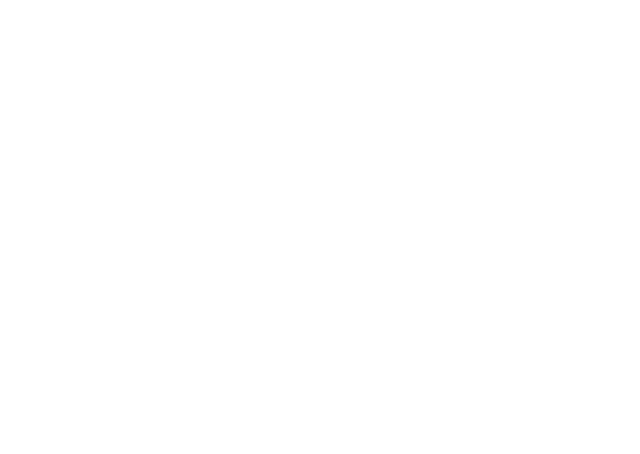
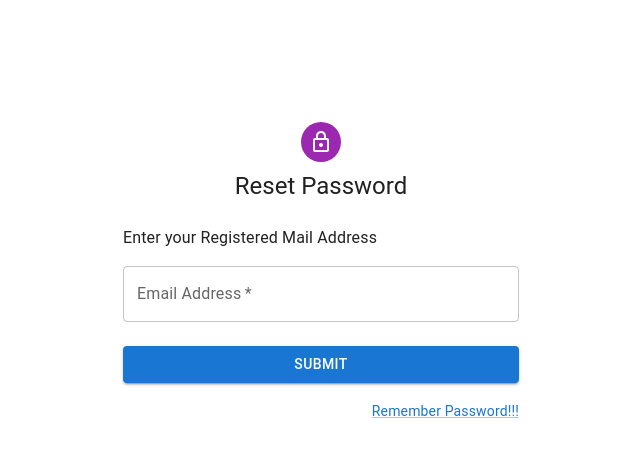
Before and after one commit to Abhilashkumar-creator/crmfront, a React (Create React App) app: page /Forgotpassword in a window 1280 px wide. Before the commit this address had no page. Shown: the top 454 px of the page, without its empty margins (319-959 px from the left). Built offline with nearby package versions, Linux system fonts and the light colour scheme.

Commit message:
Resetpassword

```diff
--- a/src/App.css
+++ b/src/App.css
@@ -49,3 +49,9 @@
 .form-control{
   border-spacing: 15px 50px;
 } */
+
+.Homepage{
+  background-color: blanchedalmond;
+  text-align: center;
+  align-content: center;
+}
--- a/src/App.js
+++ b/src/App.js
@@ -2,25 +2,23 @@
 import { BrowserRouter as Router, Routes, Route } from "react-router-dom";
 
 import Home from "./Home";
-import Contact from "./Contact";
 import ButtonBases from "./ButtonAppBar1";
 import ButtonAppBar from "./ButtonAppBar1";
 import SimpleFormExample from "./LoginPage";
 import useForm from './useForm'
 import SignUp from "./SignUp";
-
+import Forgotpassword from "./Forgotpassword";
 const App = () => {
   return (
     <div style={styles.app}>
       <Router>
         <Routes>
-          <Route path="/" element={<Home />} />
-          <Route path="/contact" element={<Contact />} />
-          <Route path="/ButtonAppBar" element={<ButtonAppBar />} />
+          {/* <Route path="/" element={<Home />} /> */}
+          <Route path="/" element={<ButtonAppBar />} />
           <Route path="/LoginPage" element={<SimpleFormExample/>} />
           <Route path="/signup" element={<SignUp/>} />
-
-                   </Routes>
+          <Route path="/Forgotpassword" element={<Forgotpassword/>}/>
+          </Routes>
       </Router>
 
 
--- a/src/ButtonAppBar1.js
+++ b/src/ButtonAppBar1.js
@@ -7,11 +7,12 @@
 import IconButton from '@mui/material/IconButton';
 import MenuIcon from '@mui/icons-material/Menu';
 import { useNavigate } from 'react-router-dom';
+import './App.css'
 
 export default function ButtonAppBar() {
   const navigate = useNavigate();
   return (
-    <Box sx={{ flexGrow: 1 }}>
+    <Box sx={{ flexGrow: 1 }} className="Homepage">
       <AppBar position="static">
         <Toolbar>
           <IconButton
@@ -21,14 +22,29 @@
             aria-label="menu"
             sx={{ mr: 2 }}
           >
-            <MenuIcon />
-          </IconButton>
+           </IconButton>
           <Typography variant="h6" component="div" sx={{ flexGrow: 1 }}>
-            News
+            Home
+          </Typography>
+          <Typography variant="h6" component="div" sx={{ flexGrow: 1 }}>
+            About
+          </Typography>
+          <Typography variant="h6" component="div" sx={{ flexGrow: 1 }}>
+            Analytics
+          </Typography>
+          <Typography variant="h6" component="div" sx={{ flexGrow: 1 }}>
+            Pricing
           </Typography>
           <Button variant = "contained" onClick={() => navigate("/Loginpage")}>Login</Button>
+
         </Toolbar>
+
       </AppBar>
+      <p>Welcome to CRM</p>
     </Box>
-  );
+
+     );
+
+
+
 }
--- /dev/null
+++ b/src/Forgotpassword.js
@@ -0,0 +1,85 @@
+import * as React from 'react';
+import Avatar from '@mui/material/Avatar';
+import Button from '@mui/material/Button';
+import CssBaseline from '@mui/material/CssBaseline';
+import TextField from '@mui/material/TextField';
+import FormControlLabel from '@mui/material/FormControlLabel';
+import Checkbox from '@mui/material/Checkbox';
+import Link from '@mui/material/Link';
+import Grid from '@mui/material/Grid';
+import Box from '@mui/material/Box';
+import LockOutlinedIcon from '@mui/icons-material/LockOutlined';
+import Typography from '@mui/material/Typography';
+import Container from '@mui/material/Container';
+import { createTheme, ThemeProvider } from '@mui/material/styles';
+
+const theme = createTheme();
+
+export default function Forgotpassword() {
+  const handleSubmit = (event) => {
+    event.preventDefault();
+    const data = new FormData(event.currentTarget);
+    // eslint-disable-next-line no-console
+    console.log({
+      email: data.get('email'),
+      password: data.get('password'),
+    });
+  };
+
+  return (
+    <ThemeProvider theme={theme}>
+      <Container component="main" maxWidth="xs">
+        <CssBaseline />
+        <Box
+          sx={{
+            marginTop: 8,
+            display: 'flex',
+            flexDirection: 'column',
+            alignItems: 'center',
+          }}
+        >
+          <Avatar sx={{ m: 1, bgcolor: 'secondary.main' }}>
+            <LockOutlinedIcon />
+          </Avatar>
+          <Typography component="h1" variant="h5">
+            Reset Password
+          </Typography>
+          <Box component="form" noValidate onSubmit={handleSubmit} sx={{ mt: 3 }}>
+            <Grid container spacing={2}>
+            <Grid item xs={12}>
+               Enter your Registered Mail Address
+              </Grid>
+                <Grid item xs={12}>
+                <TextField
+                  required
+                  fullWidth
+                  id="email"
+                  label="Email Address"
+                  name="email"
+                  autoComplete="email"
+                />
+              </Grid>
+
+            </Grid>
+            <Button
+              type="submit"
+              fullWidth
+              variant="contained"
+              sx={{ mt: 3, mb: 2 }}
+            >
+              Submit
+            </Button>
+            <Grid container justifyContent="flex-end">
+              <Grid item>
+                <Link href="./Loginpage" variant="body2">
+                  Remember Password!!!
+                </Link>
+              </Grid>
+            </Grid>
+          </Box>
+        </Box>
+
+      </Container>
+    </ThemeProvider>
+  );
+}
--- a/src/Home.js
+++ b/src/Home.js
@@ -7,7 +7,7 @@
 
   return (
     <>
-       <Button variant = "contained" onClick={() => navigate("/ButtonAppBar")}>Login</Button>
+       <Button variant = "contained" onClick={() => navigate("/ButtonAppBar")}>how r u</Button>
 
     </>
   );
--- a/src/LoginPage.js
+++ b/src/LoginPage.js
@@ -66,7 +66,7 @@
         <Button variant="contained" sx={{ mt: 3, mb: 2 }}> Sign In </Button>
         <Grid container>
               <Grid item xs>
-                <Link href="#" variant="body2">
+                <Link href="./Forgotpassword" variant="body2">
                   Forgot password?
                 </Link>
               </Grid>
--- a/src/useForm.js
+++ b/src/useForm.js
@@ -87,15 +87,14 @@
 
 
     const handleSubmit = (event) => {
-        if(event) event.preventDefault();
-
-        if(Object.keys(errors).length === 0 && Object.keys(values).length !==0 ){
-            callback();
-
-        }else{
-            alert("There is an Error!");
-        }
-    }
+        event.preventDefault();
+        const data = new FormData(event.currentTarget);
+        // eslint-disable-next-line no-console
+        console.log({
+          email: data.get('email'),
+          password: data.get('password'),
+        });
+      };
 
 
     return {
```
